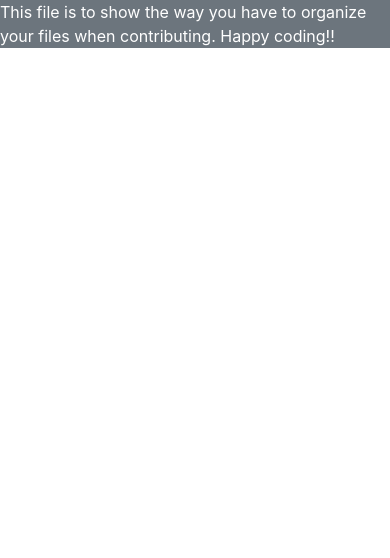
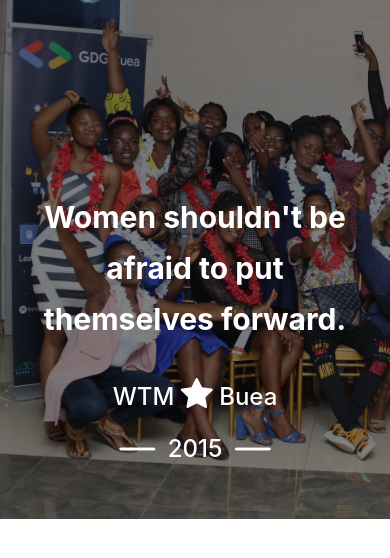
Before and after one commit to wtm-buea/WTM-official-website, a React (Create React App) app: page / in a window 390 px wide. Shown: the top 558 px of the page. Built offline with nearby package versions, Linux system fonts and the light colour scheme.

Commit message:
Reviewed a contributors work

```diff
--- a/src/App.js
+++ b/src/App.js
@@ -1,7 +1,8 @@
 import React from "react";
-import Example from "./Example/Example";
+import MainComp3 from "./components/LandingPage/ComponentThree/MainComp3";
+import Hero from "./components/LandingPage/CompnentTwo/hero/hero.jsx";
 function App() {
-  return <Example />;
+  return <Hero />;
 }
 
 export default App;
--- /dev/null
+++ b/src/components/LandingPage/CompnentTwo/hero/hero.jsx
@@ -0,0 +1,26 @@
+import React from "react";
+import "./herro.css";
+
+function Hero() {
+  return (
+    <div>
+      <div className="img-fluid">
+        <div className="jumbotron text-center">
+          <div className="container">
+            <h1 className="text display-4 ">
+              Women shouldn't be afraid to put themselves forward.
+            </h1>
+            <h4 className="text">
+              WTM <i class="bi-star-fill"></i> Buea
+            </h4>
+            <h4 className="text">
+              <i class="bi bi-dash-lg"></i> 2015 <i class="bi bi-dash-lg"></i>
+            </h4>
+          </div>
+        </div>
+      </div>
+    </div>
+  );
+}
+
+export default Hero;
--- /dev/null
+++ b/src/components/LandingPage/CompnentTwo/hero/herro.css
@@ -0,0 +1,51 @@
+@import url("https://cdn.jsdelivr.net/npm/bootstrap-icons@1.6.0/font/bootstrap-icons.css");
+.jumbotron {
+  background: rgba(0, 0, 0, 0.5)
+    url("../../../../Assets/images/Diversity\ Dinner-\ Devfest\ Buea\ 2019.JPG");
+
+  background-repeat: no-repeat;
+  background-size: cover;
+  height: auto;
+  width: auto;
+  border-radius: 0px;
+  background-blend-mode: darken;
+}
+
+.jumbotron h1 {
+  margin: 30px 0;
+  line-height: 1.5;
+  font-weight: bold;
+}
+.text {
+  color: white;
+}
+.container {
+  padding-top: 180px;
+}
+@media only screen and (max-width: 1000px) {
+  .container {
+    padding-top: 180px;
+  }
+  .jumbotron h1 {
+    line-height: 1.7;
+    font-size: 30px;
+  }
+}
+.bi-star-fill {
+  font-size: 2rem;
+  color: white;
+}
+.bi-dash-lg {
+  font-size: 3rem;
+  vertical-align: -0.2em;
+  border-radius: 0;
+}
+@media only screen and (max-width: 760px) {
+  .container {
+    padding-top: 130px;
+  }
+  .jumbotron h1 {
+    line-height: 1.7;
+    font-size: 30px;
+  }
+}
--- /dev/null
+++ b/src/components/LandingPage/ComponentThree/Comp3Section1.jsx
@@ -0,0 +1,40 @@
+import React from "react";
+
+function Comp3Section1() {
+  return (
+    <div className="mt-5 mb-5">
+      <div className="d-flex flex-column  align-items-md-center">
+        <p
+          className="font-weight-bold"
+          style={{
+            fontSize: "35px",
+          }}
+        >
+          About Us
+        </p>
+        <div
+          style={{
+            width: "50px",
+            height: "3px",
+            backgroundColor: "#1CE9B6",
+            borderRadius: "5px",
+          }}
+        ></div>
+      </div>
+      <div
+        className="mt-5 text-md-center"
+        style={{
+          fontSize: "25px",
+          //   textAlign: "center",
+        }}
+      >
+        <p>
+          Google’s Women Techmakers program provides visibility, community, and
+          resources for women in technology
+        </p>
+      </div>
+    </div>
+  );
+}
+
+export default Comp3Section1;
--- /dev/null
+++ b/src/components/LandingPage/ComponentThree/Comp3Section2.jsx
@@ -0,0 +1,59 @@
+import React from "react";
+import img1 from "../../../Assets/icons/Vector.png";
+import img2 from "../../../Assets/icons/ic_round-engineering.png";
+import img3 from "../../../Assets/icons/healthicons_i-training-class.png";
+
+function Comp3Section2() {
+  const dataSet = [
+    {
+      img: img1,
+      title: "Tech Advice",
+      body: "Once a member of the community,ladies get free councel on tech fields",
+    },
+    {
+      img: img2,
+      title: "Training Sessions",
+      body: "Once a member of the community,ladies get free councel on tech fields",
+    },
+    {
+      img: img3,
+      title: "Mentorship Programs",
+      body: "We provide quality training for community members by senior enginerrs",
+    },
+  ];
+  return (
+    <div>
+      <div className="d-flex flex-column  align-items-md-center">
+        <p
+          className="font-weight-bold"
+          style={{
+            fontSize: "35px",
+          }}
+        >
+          What we offer
+        </p>
+        <div
+          style={{
+            width: "50px",
+            height: "3px",
+            backgroundColor: "#1CE9B6",
+            borderRadius: "5px",
+          }}
+        ></div>
+      </div>
+      <div className="row mt-5">
+        {dataSet.map((data) => {
+          return (
+            <div className="col-md-4 col-12 ">
+              <img src={data.img} width="30px" height="50px" />
+              <h3 className="font-weight-bold">{data.title}</h3>
+              <p>{data.body}</p>
+            </div>
+          );
+        })}
+      </div>
+    </div>
+  );
+}
+
+export default Comp3Section2;
--- /dev/null
+++ b/src/components/LandingPage/ComponentThree/MainComp3.jsx
@@ -0,0 +1,13 @@
+import React from "react";
+import Comp3Section1 from "./Comp3Section1";
+import Comp3Section2 from "./Comp3Section2";
+function MainComp3() {
+  return (
+    <div className="container">
+      <Comp3Section1 />
+      <Comp3Section2 />
+    </div>
+  );
+}
+
+export default MainComp3;
```
